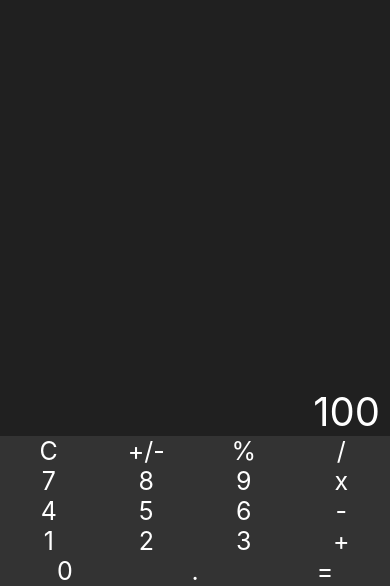
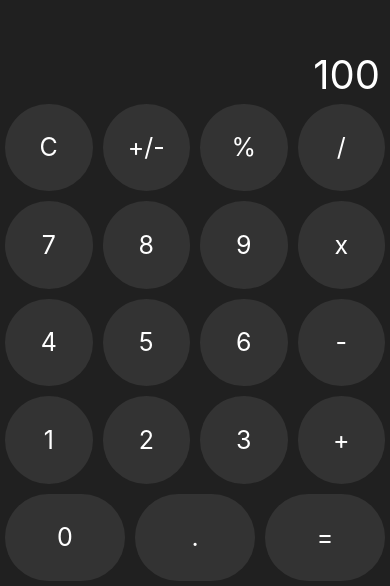
Before and after one commit to TheKetan2/calculator_react_native, a React Native app: screen / in a window 390 px wide. Shown: the part 258-844 px from the top of the page. Built offline with nearby package versions, Linux system fonts and the light colour scheme.

Commit message:
row and button components styling

```diff
--- a/components/Button.js
+++ b/components/Button.js
@@ -1,5 +1,13 @@
 import React from "react";
-import { StyleSheet, Text, View, TouchableOpacity } from "react-native";
+import {
+  StyleSheet,
+  Text,
+  View,
+  TouchableOpacity,
+  Dimensions,
+} from "react-native";
+
+const screen = Dimensions.get("window");
 
 const Button = ({ onPress, text }) => {
   return (
@@ -15,10 +23,14 @@ const styles = StyleSheet.create({
   text: {
     color: "#fff",
     fontSize: 25,
-    textAlign: "center",
   },
   button: {
     backgroundColor: "#333333",
     flex: 1,
+    height: screen.width / 4 - 10,
+    alignItems: "center",
+    justifyContent: "center",
+    borderRadius: screen.width / 4,
+    margin: 5,
   },
 });
```
